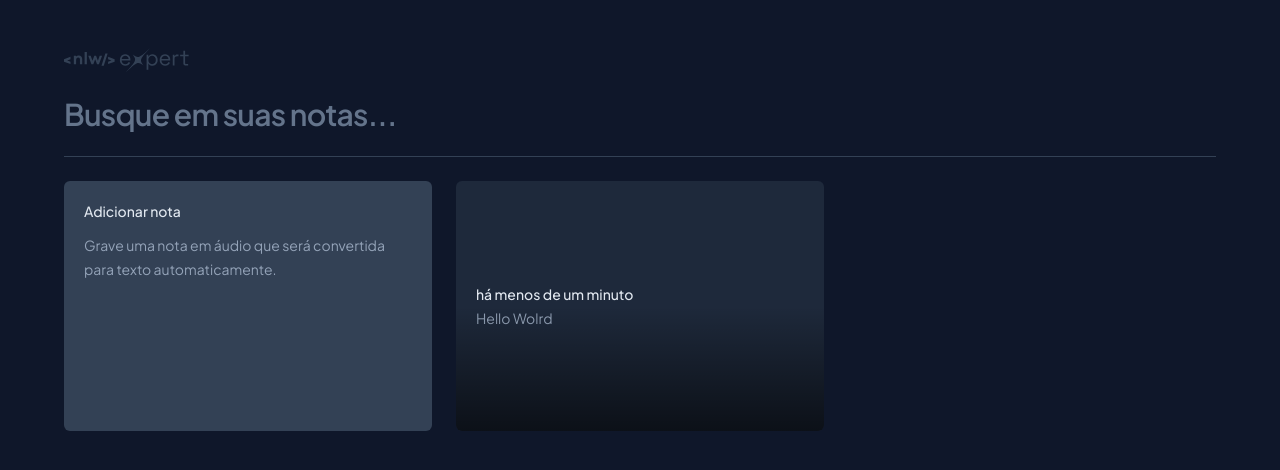
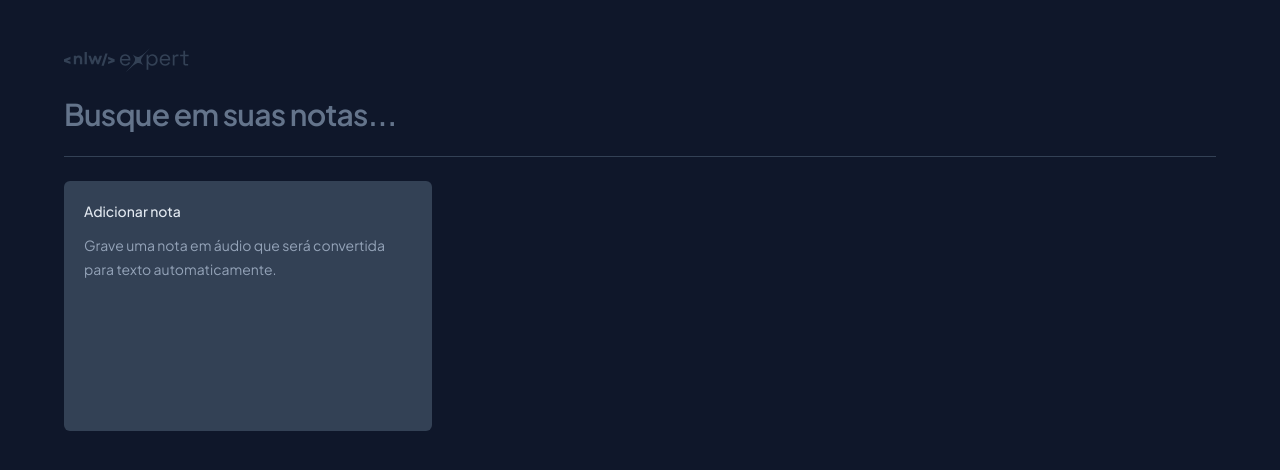
Before and after one commit to dopeeycode/nlw-expert-react, a React (Vite) app: page / in a window 1280 px wide. Shown: the top 470 px of the page. Built offline with nearby package versions, Linux system fonts and the light colour scheme.

Commit message:
feat: ensuring the creation and filtering of notes

```diff
--- a/src/App.tsx
+++ b/src/App.tsx
@@ -1,16 +1,68 @@
+import { ChangeEvent, useState } from 'react'
 import logo from './assets/logo-nlw-expert.svg'
 import { NewNoteCard } from './components/new-note-card'
 import { NoteCard } from './components/note-card'
+import { v4 as uuid } from 'uuid'
+
+interface INote {
+  id: string
+  date: Date
+  content: string
+}
 
 export function App() {
+  const [search, setSearch] = useState('')
+  const [notes, setNotes] = useState<INote[]>(() => {
+    const notesOnStorage = localStorage.getItem('@nlw-expert/notes')
+
+    if (notesOnStorage) {
+      return JSON.parse(notesOnStorage)
+    }
+
+    return []
+  })
+
+  const onNoteCreated = (content: string) => {
+    const newNote = {
+      id: uuid(),
+      date: new Date(),
+      content,
+    }
+
+    const notesArray = [newNote, ...notes]
+
+    setNotes(notesArray)
+
+    localStorage.setItem('@nlw-expert/notes', JSON.stringify(notesArray))
+  }
+
+  const handleSearch = (event: ChangeEvent<HTMLInputElement>) => {
+    const query = event.target.value
+
+    setSearch(query)
+  }
+
+  const filteredNotes =
+    search !== ''
+      ? notes.filter((note) =>
+          note.content.toLocaleLowerCase().includes(search.toLocaleLowerCase()),
+        )
+      : notes
+
   return (
     <div className="mx-auto max-w-6xl my-12 space-y-6">
       <img src={logo} alt="NLW Expert" />
 
-      <form className="w-full">
+      <form
+        onSubmit={(e) => {
+          e.preventDefault()
+        }}
+        className="w-full"
+      >
         <input
           type="text"
           placeholder="Busque em suas notas..."
+          onChange={handleSearch}
           className="w-full bg-transparent text-3xl font-semibold tracking-tight placeholder:text-slate-500 outline-none"
         />
       </form>
@@ -18,13 +70,10 @@ export function App() {
       <div className="h-px bg-slate-700" />
 
       <div className="grid grid-cols-3 gap-6 auto-rows-[250px]">
-        <NewNoteCard />
-        <NoteCard
-          note={{
-            content: 'Hello Wolrd',
-            date: new Date(),
-          }}
-        />
+        <NewNoteCard onNoteCreated={onNoteCreated} />
+        {filteredNotes.map((note) => (
+          <NoteCard key={note.id} note={note} />
+        ))}
       </div>
     </div>
   )
--- a/src/components/new-note-card.tsx
+++ b/src/components/new-note-card.tsx
@@ -3,7 +3,11 @@ import { X } from 'lucide-react'
 import { ChangeEvent, FormEvent, useRef, useState } from 'react'
 import { toast } from 'sonner'
 
-export function NewNoteCard() {
+interface NewNoteCardProps {
+  onNoteCreated: (content: string) => void
+}
+
+export function NewNoteCard({ onNoteCreated }: NewNoteCardProps) {
   const [shouldShowOnboarding, setShouldShowOnboarding] = useState(true)
   const [content, setContent] = useState('')
   const textareaContentRef = useRef<HTMLTextAreaElement>(null)
@@ -33,7 +37,11 @@ export function NewNoteCard() {
       return
     }
 
-    console.log(content)
+    onNoteCreated(content)
+
+    setContent('')
+    setShouldShowOnboarding(true)
+
     toast.success('Nota adicionada')
   }
 
@@ -82,6 +90,7 @@ export function NewNoteCard() {
                 <textarea
                   autoFocus
                   ref={textareaContentRef}
+                  value={content}
                   onChange={handleContentChanged}
                   className="text-sm leading-6 text-slate-400 bg-transparent resize-none flex-1 outline-none"
                 />
```
